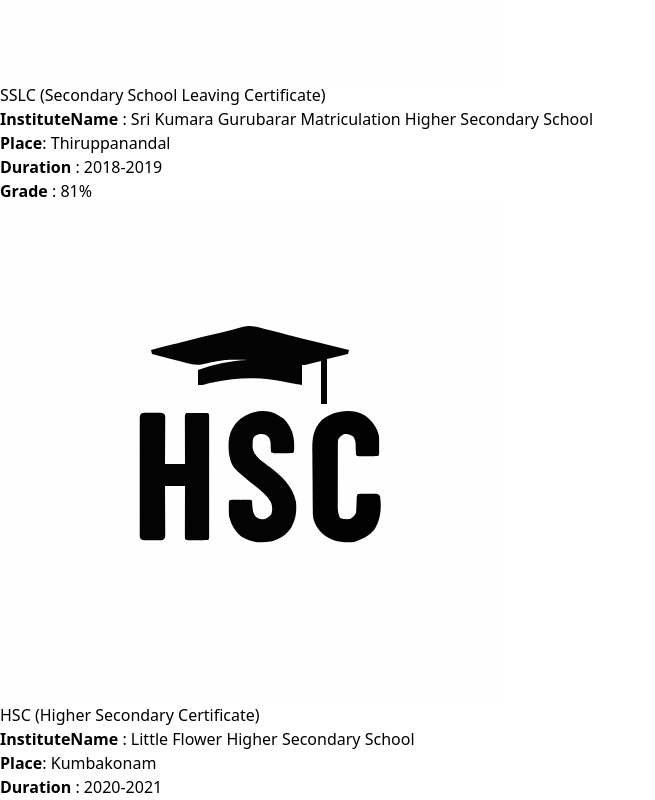
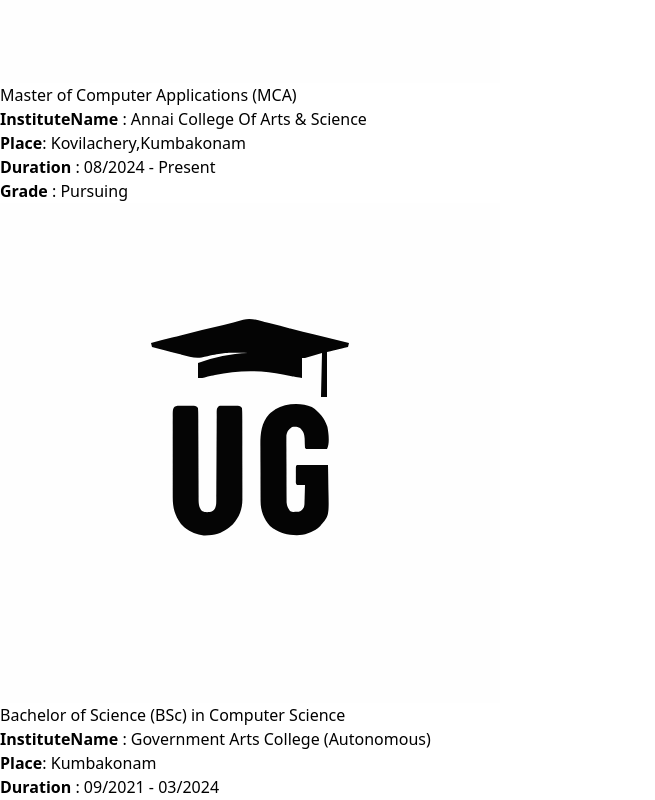
Before and after one commit to bharathikannansambasivam/New_Portfolio, a React (Vite) app: page / in a window 1280 px wide. Shown: the part 10140-10940 px from the top of the page, without its empty margins (0-655 px from the left). Built offline with nearby package versions, Linux system fonts and the light colour scheme.

Commit message:
fix: modified education section

```diff
--- a/src/pages/Education.jsx
+++ b/src/pages/Education.jsx
@@ -7,21 +7,13 @@
 function About() {
   const education = [
     {
-      instituteName:
-        "Sri Kumara Gurubarar Matriculation Higher Secondary School",
-      place: "Thiruppanandal",
-      course: "SSLC (Secondary School Leaving Certificate)",
-      duration: "2018-2019",
-      grade: "81%",
-      image: sslc,
-    },
-    {
-      instituteName: "Little Flower Higher Secondary School",
-      place: "Kumbakonam",
-      course: "HSC (Higher Secondary Certificate)",
-      duration: "2020-2021",
-      grade: "85%",
-      image: hsc,
+      instituteName: "Annai College Of Arts & Science ",
+      place: "Kovilachery,Kumbakonam",
+
+      course: "Master of Computer Applications (MCA)",
+      duration: "08/2024 - Present",
+      grade: "Pursuing",
+      image: pg,
     },
     {
       instituteName: "Government Arts College (Autonomous)",
@@ -33,13 +25,22 @@
       image: ug,
     },
     {
-      instituteName: "Annai College Of Arts & Science ",
-      place: "Kovilachery,Kumbakonam",
+      instituteName: "Little Flower Higher Secondary School",
+      place: "Kumbakonam",
+      course: "HSC (Higher Secondary Certificate)",
+      duration: "2020-2021",
+      grade: "85%",
+      image: hsc,
+    },
 
-      course: "Master of Computer Applications (MCA)",
-      duration: "08/2024 - Present",
-      grade: "Pursuing",
-      image: pg,
+    {
+      instituteName:
+        "Sri Kumara Gurubarar Matriculation Higher Secondary School",
+      place: "Thiruppanandal",
+      course: "SSLC (Secondary School Leaving Certificate)",
+      duration: "2018-2019",
+      grade: "81%",
+      image: sslc,
     },
   ];
 
@@ -51,7 +52,7 @@
 
       <div
         id="about"
-        className="flex flex-col justify-center items-center p-5 sm:p-2 "
+        className="flex flex-col flex-row-reverse justify-center items-center p-5 sm:p-2 "
       >
         <div className="relative border-l-4 border-orange-500 top-6  ">
           {education.map((edu, index) => (
--- a/src/pages/Projects.jsx
+++ b/src/pages/Projects.jsx
@@ -129,6 +129,18 @@
           </div>
         ))}
       </div>
+
+      <div className="w-full  text-center">
+        <button className="bg-orange-500 text-center p-3 rounded-full px-5 text-white font-semibold hover:bg-violet-700 mt-5 ">
+          <a
+            className="bg-orange-500 p-3 rounded-full px-5 text-white font-semibold hover:bg-violet-700 mt-5 "
+            href="https://www.frontendmentor.io/profile/bharathikannansambasivam"
+          >
+            {" "}
+            More Projects
+          </a>
+        </button>
+      </div>
     </div>
   );
 }
```
